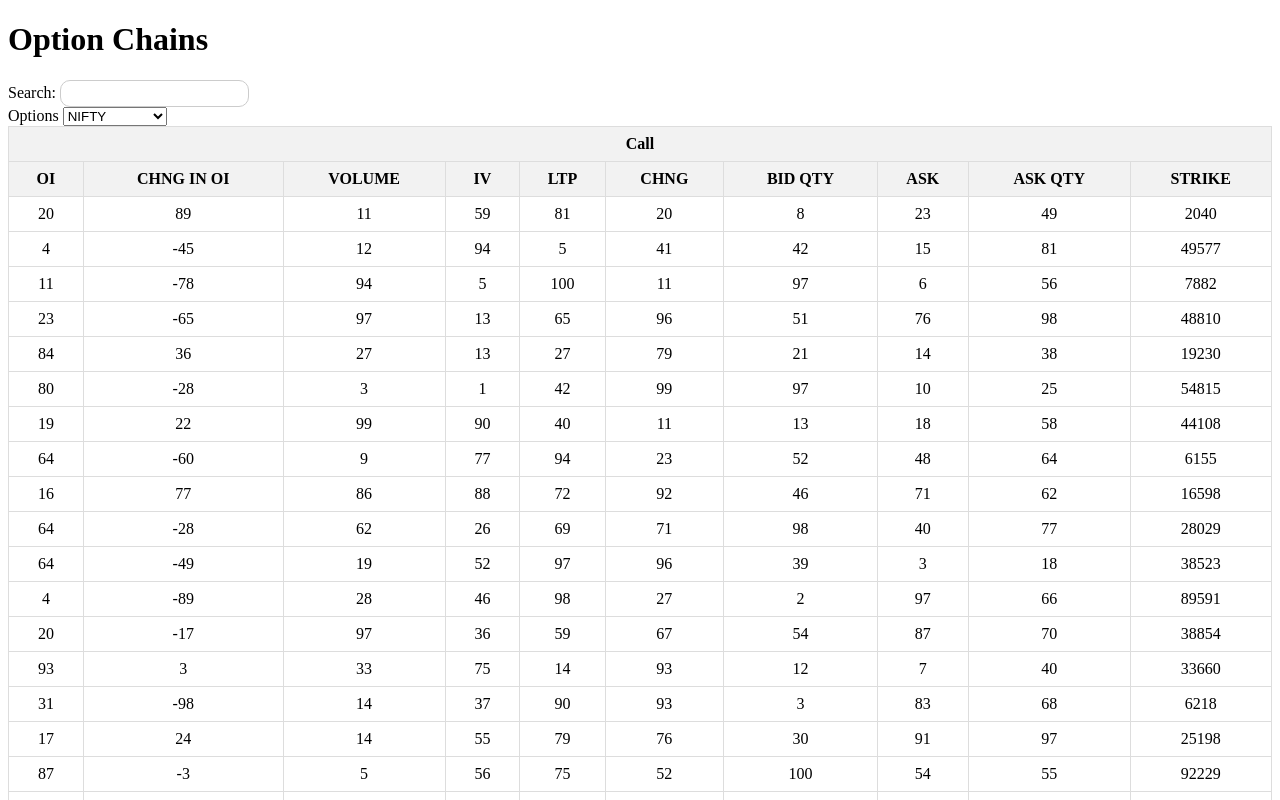
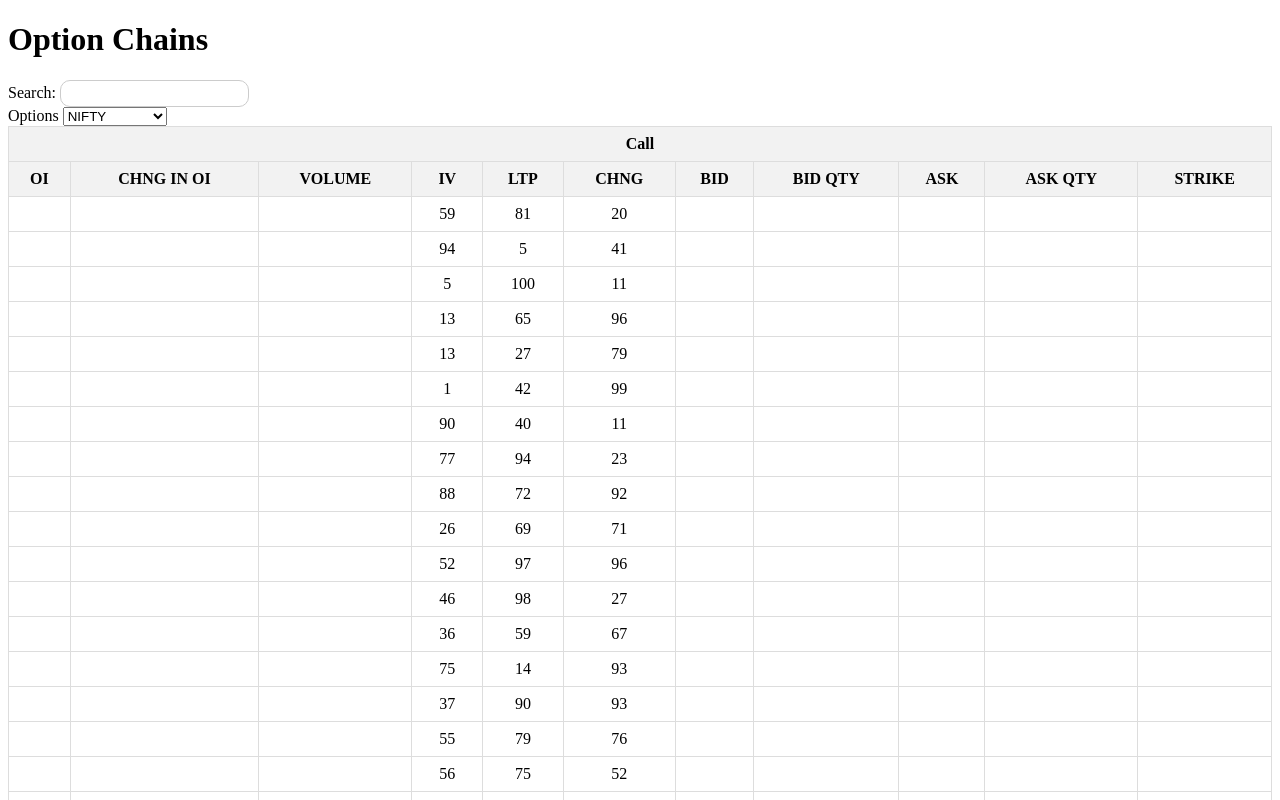
Before and after one commit to AlekhyaG-02/ShallowBytes-Edelweiss-Hackathon, a React (Create React App) app in the folder shallowbytes/: page / in a window 1280 px wide. Shown: the top 800 px of the page. Built offline with nearby package versions, Linux system fonts and the light colour scheme.

Commit message:
Updated Column.js

```diff
--- a/shallowbytes/src/components/Columns.js
+++ b/shallowbytes/src/components/Columns.js
@@ -4,21 +4,21 @@ export const Columns = [
         columns: [
             {
                 Header: 'OI',
-                accessor: 'OI',
+                accessor: 'openInterest',
                 Cell: props => {
                     return props.value
                 }
             },
             {
                 Header: 'CHNG IN OI',
-                accessor: 'CHNG IN OI',
+                accessor: 'changeInOI',
                 Cell: props => {
                     return props.value
                 }
             },
             {
                 Header: 'VOLUME',
-                accessor: 'VOLUME',
+                accessor: ' totalTradedVolume',
                 Cell: props => {
                     return props.value
                 }
@@ -45,29 +45,36 @@ export const Columns = [
                 }
             },
             {
+                Header: 'BID',
+                accessor: 'bestBid',
+                Cell: props => {
+                    return props.value
+                }
+            },
+            {
                 Header: 'BID QTY',
-                accessor: 'BID QTY',
+                accessor: 'bestBidQty',
                 Cell: props => {
                     return props.value
                 }
             },
             {
                 Header: 'ASK',
-                accessor: 'ASK',
+                accessor: 'bestAsk',
                 Cell: props => {
                     return props.value
                 }
             },
             {
                 Header: 'ASK QTY',
-                accessor: 'ASK QTY',
+                accessor: 'bestAskQty',
                 Cell: props => {
                     return props.value
                 }
             },
             {
                 Header: 'STRIKE',
-                accessor: 'STRIKE',
+                accessor: 'strike',
                 Cell: props => {
                     return props.value
                 }
@@ -82,70 +89,70 @@ export const GColumns = [
         columns: [
             {
                 Header: 'OI',
-                accessor: 'OI',
+                accessor: 'putOI',
                 Cell: props => {
                     return props.value
                 }
             },
             {
                 Header: 'CHNG IN OI',
-                accessor: 'CHNG IN OI',
+                accessor: 'putCHNG IN OI',
                 Cell: props => {
                     return props.value
                 }
             },
             {
                 Header: 'VOLUME',
-                accessor: 'VOLUME',
+                accessor: 'putVOLUME',
                 Cell: props => {
                     return props.value
                 }
             },
             {
                 Header: 'IV',
-                accessor: 'IV',
+                accessor: 'putIV',
                 Cell: props => {
                     return props.value
                 }
             },
             {
                 Header: 'LTP',
-                accessor: 'LTP',
+                accessor: 'putLTP',
                 Cell: props => {
                     return props.value
                 }
             },
             {
                 Header: 'CHNG',
-                accessor: 'CHNG',
+                accessor: 'putCHNG',
                 Cell: props => {
                     return props.value
                 }
             },
             {
                 Header: 'BID QTY',
-                accessor: 'BID QTY',
+                accessor: 'putBID QTY',
                 Cell: props => {
                     return props.value
                 }
             },
             {
                 Header: 'ASK',
-                accessor: 'ASK',
+                accessor: 'putASK',
                 Cell: props => {
                     return props.value
                 }
             },
             {
                 Header: 'ASK QTY',
-                accessor: 'ASK QTY',
+                accessor: 'putASK QTY',
                 Cell: props => {
                     return props.value
                 }
             },
             {
                 Header: 'STRIKE',
-                accessor: 'STRIKE',
+                accessor: 'putSTRIKE',
                 Cell: props => {
                     return props.value
                 }
```
